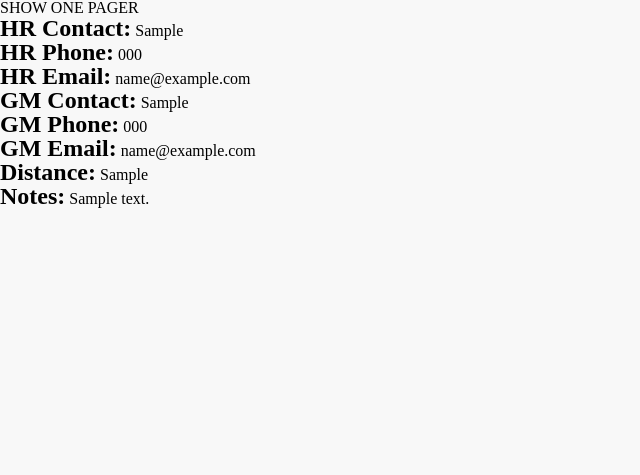
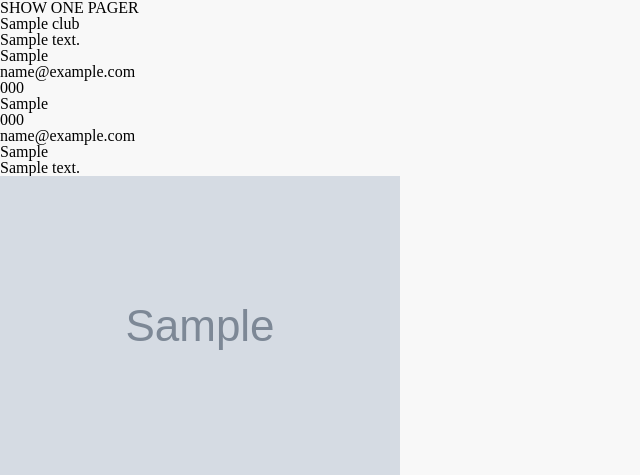
Before and after one commit to mrmotofoto/clubdirect, a Node server app: template views/show.ejs in a window 1280 px wide. Shown: the top 475 px of the page, without its empty margins (0-640 px from the left). Run offline with Node 20, Linux system fonts and the light colour scheme; the template is opened without the code that fills it: values that come from a table or form of the project are taken from there, others are empty; tables that the repository leaves empty hold one stand-in row (values such as "Sample post"); grey boxes marked "Sample" are stand-in pictures; some libraries are stand-ins or nearby versions.

Commit message:
Working Show Page

```diff
--- a/app.js
+++ b/app.js
@@ -27,26 +27,7 @@ var clubSchema = new mongoose.Schema({
 
 var Club = mongoose.model("Club", clubSchema);
 
-// Club.create({
-//     name: "Fort Lauderdale Country Club",
-//     address: "415 E Country Club Cir, Fort Lauderdale, FL 33317",
-//     hrcontact: "Harry Smith",
-//     hrphone: "347-666-1234",
-//     hremail: "default@gmail.com",
-//     gmcontact: "Anthony Mandatta",
-//     gmphone: "347-452-9552",
-//     gmemail: "gmmanaer@club.com",
-//     distance: "12.7 miles",
-//     notes: "This could be General Notes Section Some more Notes",
-//     image: "https://farm3.staticflickr.com/2217/1711688729_10fd998b5d.jpg"
-// }, function(err, club) {
-//     if(err) {
-//         console.log(err);
-//     } else {
-//         console.log("New Club Created");
-//         console.log(club);
-//     }
-// });
+
 
 //ROUTES------------------------------------------------
 app.get('/', function(req, res) {
@@ -54,13 +35,12 @@ app.get('/', function(req, res) {
 });
 
 
-
 app.get('/clubs', function(req, res) {
     Club.find({}, function(err, data) {
        if(err) {
            console.log(err);
        } else {
-            res.render('clubs', {clubs: data});
+            res.render('index', {clubs: data});
        }
     });
 });
@@ -96,13 +76,13 @@ var newClub = {
     image:image
 }
 
-Club.create(newClub, function(err, data) {
-  if(err) {
-      console.log(err);
-  }  else {
-      res.redirect('/clubs');
-     }
-});
+// Club.create(newClub, function(err, data) {
+//   if(err) {
+//       console.log(err);
+//   }  else {
+//       res.redirect('/clubs');
+//      }
+// });
 
 });
 
@@ -110,10 +90,17 @@ app.get('/clubs/new', function(req, res) {
     res.render('new');
 });
 
-app.get('/show', function(req, res) {
+app.get('/clubs/:id', function(req, res) {
+    Club.findById(req.params.id, function(err, data) {
+        if(err) {
+            console.log(err);
+        } else {
+            res.render("show", {club: data});
+        }
+    });
+
    //res.render('show', {clubs: clubs});
 });
-
 
 
 
@@ -180,3 +167,27 @@ app.listen(process.env.PORT, process.env.IP, function(){
 //         image: "https://farm1.staticflickr.com/63/187187176_73d89267be.jpg"
 //         },
 //         ]
+
+
+
+
+// Club.create({
+//     name: "Fort Lauderdale Country Club",
+//     address: "415 E Country Club Cir, Fort Lauderdale, FL 33317",
+//     hrcontact: "Harry Smith",
+//     hrphone: "347-666-1234",
+//     hremail: "default@gmail.com",
+//     gmcontact: "Anthony Mandatta",
+//     gmphone: "347-452-9552",
+//     gmemail: "gmmanaer@club.com",
+//     distance: "12.7 miles",
+//     notes: "This could be General Notes Section Some more Notes",
+//     image: "https://farm3.staticflickr.com/2217/1711688729_10fd998b5d.jpg"
+// }, function(err, club) {
+//     if(err) {
+//         console.log(err);
+//     } else {
+//         console.log("New Club Created");
+//         console.log(club);
+//     }
+// });
--- a/views/clubs.ejs
+++ b/views/index.ejs
@@ -15,7 +15,7 @@
             <div class="clubInfo">
                 <p><span class="infoTitle">Address</span></p>
                 <p><%= club.address %></p>
-                <a class="btnAnchor" href="/show"><input type="submit" class="viewBtn" value="View Club"></input></a>
+                <a class="btnAnchor" href="/clubs/<%= club._id %>"><input type="submit" class="viewBtn" value="View Club"></input></a>
             </div><!--class="clubInfo End"-->
         </div> <!--class="clubContainer END"-->
     <% }) %>
--- a/views/show.ejs
+++ b/views/show.ejs
@@ -1,14 +1,15 @@
 <% include partials/header %>
 <h1>SHOW ONE PAGER</h1>
-<% clubs.forEach(function(club){ %>
-    <p><span class="infoTitle">HR Contact:</span> <%= club.hrcontact %></p>
-    <p><span class="infoTitle">HR Phone:</span> <%= club.hrphone %></p>
-    <p><span class="infoTitle">HR Email:</span> <%= club.hremail %></p>
-    <p><span class="infoTitle">GM Contact:</span> <%= club.gmcontact %></p>
-    <p><span class="infoTitle">GM Phone:</span> <%= club.gmphone %></p>
-    <p><span class="infoTitle">GM Email:</span> <%= club.gmemail %></p>
-    <p><span class="infoTitle">Distance:</span> <%= club.distance %></p>
-    <p><span class="infoTitle">Notes:</span> <%= club.notes %></p>
-<% }) %>
 
+<p> <%= club.name %></p>
+<p> <%= club.address %></p>
+<p> <%= club.hrcontact %></p>
+<p> <%= club.hremail %></p>
+<p> <%= club.hrphone %></p>
+<p> <%= club.gmcontact %></p>
+<p> <%= club.gmphone %></p>
+<p> <%= club.gmemail %></p>
+<p> <%= club.distance %></p>
+<p> <%= club.notes %></p>
+<img src="<%= club.image %>">
 <% include partials/footer %>
```
